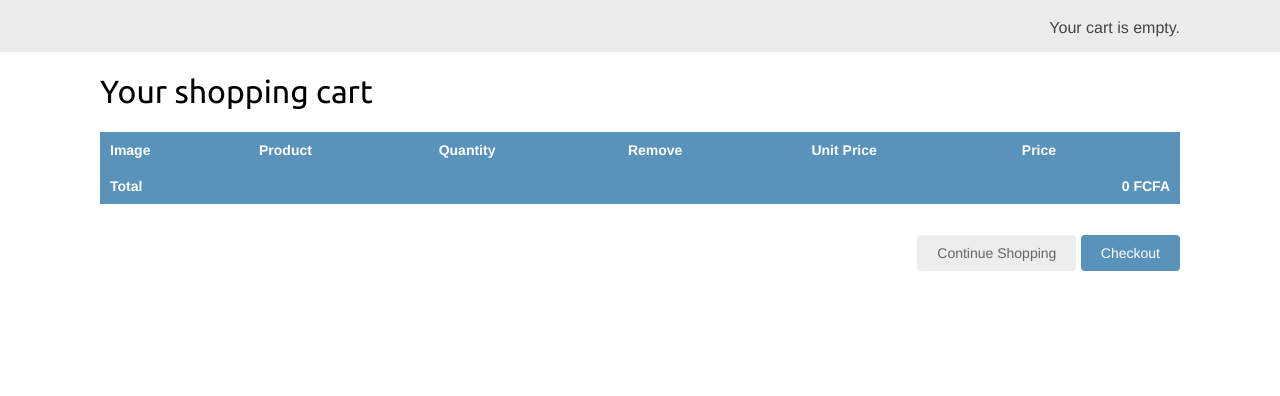
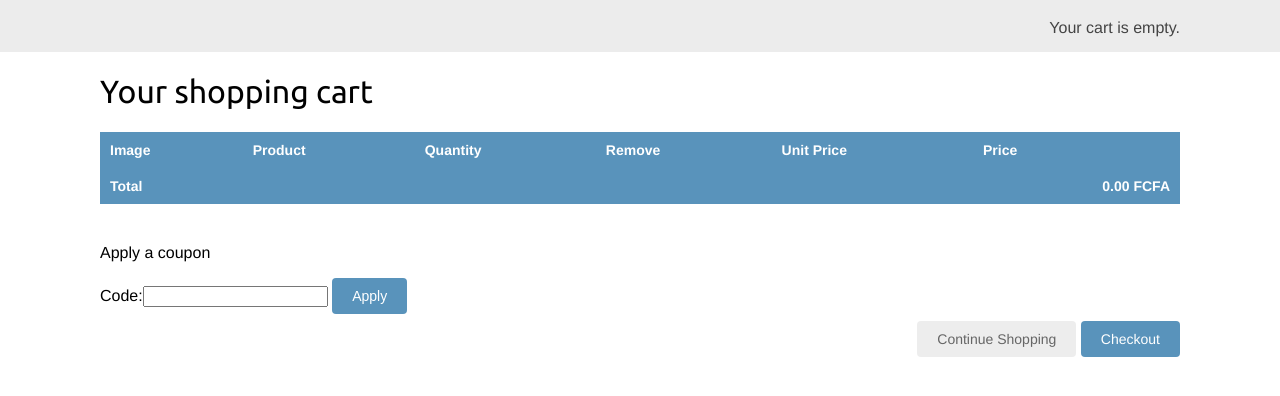
Before and after one commit to Alm4my/cshop, a Django app: page /cart/ in a window 1280 px wide. Shown: the part 41-437 px from the top of the page. Run offline with Django 3.2, Linux system fonts and the light colour scheme; parts of the project's set-up code (start-up, migrations or seed data) failed here and were passed over.

Commit message:
Modify and add view, templates and cart to apply coupon and display the coupon form and application in cart

```diff
--- a/cshop/cart/cart.py
+++ b/cshop/cart/cart.py
@@ -1,5 +1,6 @@
 from decimal import Decimal
 
+from coupons.models import Coupon
 from cshop import settings
 from shop.models import Product
 
@@ -15,6 +16,7 @@ class Cart(object):
             # save an empty cart in the session
             cart = self.session[settings.CART_SESSION_ID] = {}
         self.cart = cart
+        self.coupon_id = self.session.get('coupon_id')
 
     def add(self, product, quantity=1, override_quantity=False):
         """
@@ -85,3 +87,20 @@ class Cart(object):
         # remove cart from session
         del self.session[settings.CART_SESSION_ID]
         self.save()
+
+    @property
+    def coupon(self):
+        if self.coupon_id:
+            try:
+                return Coupon.objects.get(id=self.coupon_id)
+            except Coupon.DoesNotExist:
+                pass
+        return None
+
+    def get_discount(self):
+        if self.coupon:
+            return self.coupon.discount / Decimal(100) * self.get_total_price()
+        return Decimal(0)
+
+    def get_total_price_after_discount(self):
+        return self.get_total_price() - self.get_discount()
--- a/cshop/cart/views.py
+++ b/cshop/cart/views.py
@@ -1,9 +1,10 @@
-from django.shortcuts import get_object_or_404, redirect, render
+from django.shortcuts import get_object_or_404, redirect
 from django.views import View
-from django.views.generic import DetailView, ListView
+from django.views.generic import ListView
 
 from cart.cart import Cart
 from cart.forms import CartAddProductForm
+from coupons.forms import CouponApplyForm
 from shop.models import Product
 
 
@@ -31,6 +32,11 @@ class CartItemsList(ListView):
     template_name = 'cart/detail.html'
     context_object_name = 'cart'
 
+    def get_context_data(self, **kwargs):
+        context = super().get_context_data(**kwargs)
+        context['coupon_apply_form'] = CouponApplyForm()
+        return context
+
     def get_queryset(self):
         cart = Cart(self.request)
         for item in cart:
--- a/cshop/templates/cart/detail.html
+++ b/cshop/templates/cart/detail.html
@@ -49,13 +49,34 @@
                     </tr>
                 {% endwith %}
             {% endfor %}
+            {% if cart.coupon %}
+                <tr class="subtotal">
+                    <td>Subtotal</td>
+                    <td colspan="4"></td>
+                    <td class="num">${{ cart.get_total_price | floatformat:2 }}</td>
+                </tr>
+                <tr>
+                    <td>
+                        "{{ cart.coupon.code }}" coupon
+                        ({{ cart.coupon.discount }}% off)
+                    </td>
+                    <td colspan="4"></td>
+                    <td class="num neg">- {{ cart.get_discount | floatformat:2 }}</td>
+                </tr>
+            {% endif %}
             <tr class="total">
                 <td>Total</td>
                 <td colspan="4"></td>
-                <td class="num">{{ cart.get_total_price }} FCFA</td>
+                <td class="num">{{ cart.get_total_price_after_discount | floatformat:2 }} FCFA</td>
             </tr>
         </tbody>
     </table>
+    <p>Apply a coupon</p>
+    <form action="{% url 'coupons:apply' %}" method="post">
+        {% csrf_token %}
+        {{ coupon_apply_form.as_table }}
+        <input type="submit" value="Apply">
+    </form>
     <p class="text-right">
         <a href="{% url 'shop:product_list' %}" class="button light">Continue Shopping</a>
         <a href="{% url "orders:order_create" %}" class="button"> Checkout </a>
```
Also changed, not shown: cshop/coupons/views.py (+23 -2 lines).
